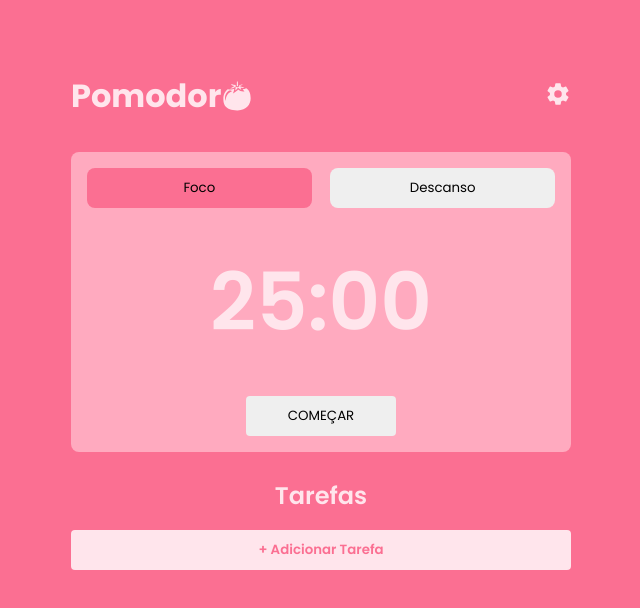
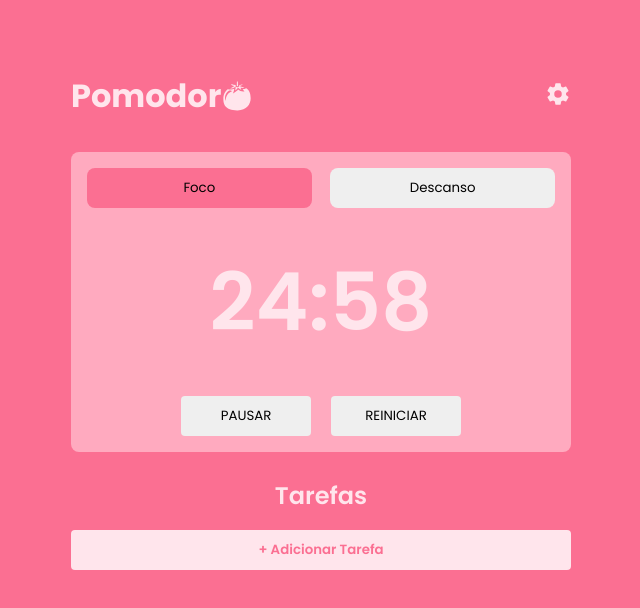
Before and after one commit to jeancarloslima/metodo-pomorodo, a React (Vite) app: page / in a window 1280 px wide. Both pictures are taken after a click on the button "COMEÇAR". Shown: the top 608 px of the page, without its empty margins (319-959 px from the left). Built offline with nearby package versions, Linux system fonts and the light colour scheme.

Commit message:
Adicionando função de contagem regressiva

```diff
--- a/src/App.jsx
+++ b/src/App.jsx
@@ -6,9 +6,10 @@ import { useState } from "react";
 import { GiTomato } from "react-icons/gi";
 import { FaPen } from "react-icons/fa";
 import { IoSettingsSharp } from "react-icons/io5";
-import { PreferenciasTemposContext } from "./contexts/PreferenciasTempoContext";
+import { DadosTemposContext } from "./contexts/DadosTempoContext";
 
 function App() {
+  const [modo, setModo] = useState("Foco");
   const [editando, setEditando] = useState(false);
   const [tempoFoco, setTempoFoco] = useState(
     Number(localStorage.getItem("tempo-foco")) || 25,
@@ -16,9 +17,24 @@ function App() {
   const [tempoDescanso, setTempoDescanso] = useState(
     Number(localStorage.getItem("tempo-descanso")) || 5,
   );
+  const [tempoAtualFoco, setTempoAtualFoco] = useState(tempoFoco);
+  const [tempoAtualDescanso, setTempoAtualDescanso] = useState(tempoDescanso);
 
   return (
-    <PreferenciasTemposContext.Provider value={{ tempoFoco, tempoDescanso, setTempoFoco, setTempoDescanso }}>
+    <DadosTemposContext.Provider
+      value={{
+        modo,
+        tempoFoco,
+        tempoDescanso,
+        tempoAtualFoco,
+        tempoAtualDescanso,
+        setModo,
+        setTempoFoco,
+        setTempoDescanso,
+        setTempoAtualFoco,
+        setTempoAtualDescanso,
+      }}
+    >
       <div id="app">
         <header>
           <div id="header-container">
@@ -43,7 +59,7 @@ function App() {
           </div>
         </main>
       </div>
-    </PreferenciasTemposContext.Provider>
+    </DadosTemposContext.Provider>
   );
 }
 
--- a/src/components/ContadorRegressivo/contador-regressivo.css
+++ b/src/components/ContadorRegressivo/contador-regressivo.css
@@ -33,13 +33,22 @@
 .tempo {
     font-size: 5rem;
     font-weight: 600;
+    width: 100%;
+    text-align: center;
 }
 
 .btn-controle-tempo {
-    width: 150px;
+    width: 130px;
     height: 40px;
     border: 1px solid transparent;
     border-radius: 4px;
     font-family: var(--fonte-primaria);
     cursor: pointer;
 }
+
+.botoes-controle {
+    width: 100%;
+    max-width: 280px;
+    display: flex;
+    justify-content: space-between;
+}
--- a/src/components/ContadorRegressivo/index.jsx
+++ b/src/components/ContadorRegressivo/index.jsx
@@ -1,17 +1,112 @@
-import { useState } from "react";
 import "./contador-regressivo.css";
+import { useContext, useEffect, useState } from "react";
+import { DadosTemposContext } from "../../contexts/DadosTempoContext";
 
 export default function ContadorRegressivo() {
-    const [modo, setModo] = useState("Foco");
+  const [segundos, setSegundos] = useState(0);
+  const [rodando, setRodando] = useState(false);
+  const {
+    modo,
+    tempoFoco,
+    tempoDescanso,
+    tempoAtualFoco,
+    tempoAtualDescanso,
+    setModo,
+    setTempoAtualFoco,
+    setTempoAtualDescanso,
+  } = useContext(DadosTemposContext);
 
-    return (
-        <div className="contador-container">
-            <div className="modos-container">
-                <button className={`btn-modo btn-foco ${modo === "Foco" ? "modo-ativo" : ""}`}>Foco</button>
-                <button className={`btn-modo btn-descanso ${modo === "Descanso" ? "modo-ativo" : ""}`}>Descanso</button>
-            </div>
-            <h2 className="tempo">25:00</h2>
-            <button className="btn-controle-tempo">COMEÇAR</button>
+  useEffect(() => {
+    let intervalo;
+
+    if (rodando) {
+      intervalo = setInterval(() => {
+        if (segundos > 0) {
+          setSegundos((segundosAtuais) => segundosAtuais - 1);
+        } else {
+          if (modo === "Foco") {
+            setTempoAtualFoco((tempoAtual) => tempoAtual - 1);
+          } else {
+            setTempoAtualDescanso((tempoAtual) => tempoAtual - 1);
+          }
+          setSegundos(59);
+        }
+      }, 1000);
+    }
+
+    return () => {
+      clearInterval(intervalo);
+    };
+  });
+
+  return (
+    <div className="contador-container">
+      <div className="modos-container">
+        <button
+          onClick={() => {
+            setModo("Foco");
+            setTempoAtualFoco(tempoFoco);
+            setSegundos(0);
+            setRodando(false);
+          }}
+          className={`btn-modo btn-foco ${modo === "Foco" ? "modo-ativo" : ""}`}
+        >
+          Foco
+        </button>
+        <button
+          onClick={() => {
+            setModo("Descanso");
+            setTempoAtualDescanso(tempoDescanso);
+            setSegundos(0);
+            setRodando(false);
+          }}
+          className={`btn-modo btn-descanso ${modo === "Descanso" ? "modo-ativo" : ""}`}
+        >
+          Descanso
+        </button>
+      </div>
+      <h2 className="tempo">
+        {modo === "Foco" &&
+          `${tempoAtualFoco}:${segundos >= 10 ? segundos : "0" + segundos}`}
+        {modo === "Descanso" &&
+          `${tempoAtualDescanso}:${segundos >= 10 ? segundos : "0" + segundos}`}
+      </h2>
+      {!rodando && (
+        <button
+          onClick={() => setRodando(true)}
+          className="btn-controle-tempo btn-comecar"
+        >
+          COMEÇAR
+        </button>
+      )}
+      {rodando && (
+        <div className="botoes-controle">
+          <button
+            onClick={() => {
+              setRodando(false);
+            }}
+            className="btn-controle-tempo btn-pausar"
+          >
+            PAUSAR
+          </button>
+          <button
+            onClick={() => {
+              setRodando(false);
+
+              if (modo === "Foco") {
+                setTempoAtualFoco(tempoFoco);
+              } else {
+                setTempoAtualDescanso(tempoDescanso);
+              }
+
+              setSegundos(0);
+            }}
+            className="btn-controle-tempo btn-reiniciar"
+          >
+            REINICIAR
+          </button>
         </div>
-    )
+      )}
+    </div>
+  );
 }
--- a/src/components/EditorTempos/index.jsx
+++ b/src/components/EditorTempos/index.jsx
@@ -1,10 +1,10 @@
 import { useContext } from "react";
-import { PreferenciasTemposContext } from "../../contexts/PreferenciasTempoContext";
+import { DadosTemposContext } from "../../contexts/DadosTempoContext";
 import "./editor-tempos.css";
 
 export default function EditorTempos() {
-  const { tempoFoco, tempoDescanso, setTempoFoco, setTempoDescanso } =
-    useContext(PreferenciasTemposContext);
+  const { tempoFoco, tempoDescanso, setTempoFoco, setTempoDescanso, setTempoAtualFoco, setTempoAtualDescanso } =
+    useContext(DadosTemposContext);
 
   return (
     <div className="editor-tempos-container">
@@ -16,6 +16,7 @@ export default function EditorTempos() {
             const novoTempo = tempoFoco - 1;
 
             setTempoFoco(novoTempo);
+            setTempoAtualFoco(novoTempo);
             localStorage.setItem("tempo-foco", novoTempo);
           }}
           className="btn-controle btn-foco"
@@ -30,6 +31,7 @@ export default function EditorTempos() {
             const novoTempo = tempoFoco + 1;
 
             setTempoFoco(novoTempo);
+            setTempoAtualFoco(novoTempo);
             localStorage.setItem("tempo-foco", novoTempo);
           }}
           className="btn-controle btn-foco"
@@ -46,6 +48,7 @@ export default function EditorTempos() {
             const novoTempo = tempoDescanso - 1;
 
             setTempoDescanso(novoTempo);
+            setTempoAtualDescanso(novoTempo);
             localStorage.setItem("tempo-descanso", novoTempo);
           }}
           className="btn-controle btn-descanso"
@@ -60,6 +63,7 @@ export default function EditorTempos() {
             const novoTempo = tempoDescanso + 1;
 
             setTempoDescanso(novoTempo);
+            setTempoAtualDescanso(novoTempo);
             localStorage.setItem("tempo-descanso", novoTempo);
           }}
           className="btn-controle btn-descanso"
--- /dev/null
+++ b/src/contexts/DadosTempoContext/index.jsx
@@ -0,0 +1,3 @@
+import { createContext } from "react";
+
+export const DadosTemposContext = createContext();
--- a/src/contexts/PreferenciasTempoContext/index.jsx
+++ /dev/null
@@ -1,3 +0,0 @@
-import { createContext } from "react";
-
-export const PreferenciasTemposContext = createContext();
```
